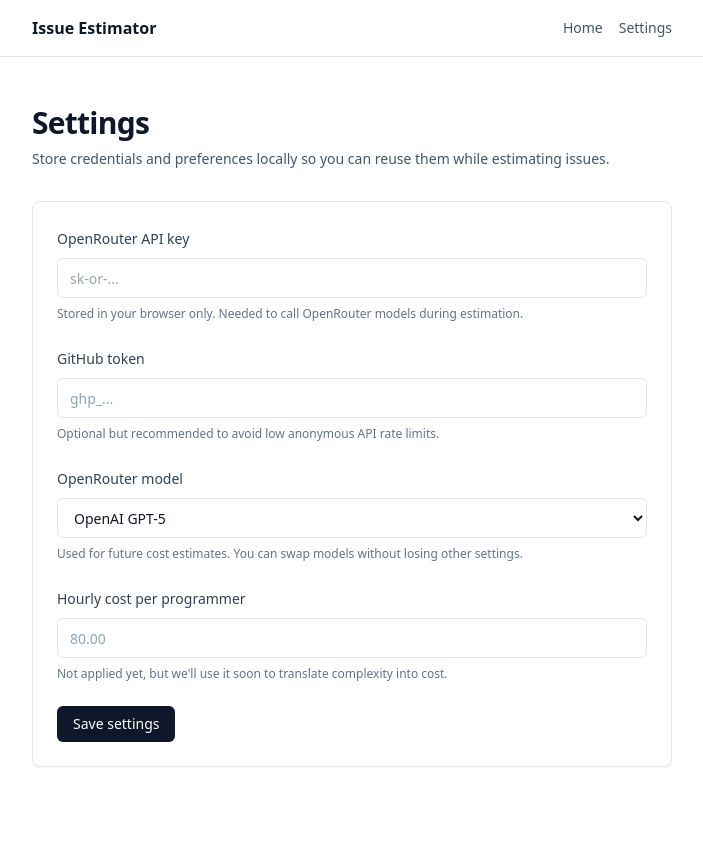
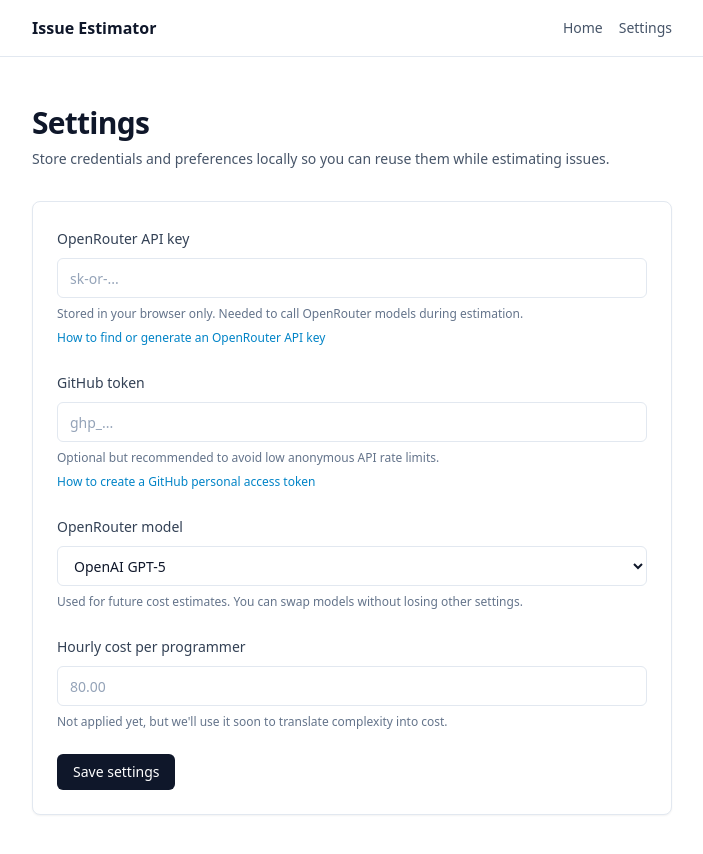
Before and after one commit to Shandelier/ns-issue-tracker, a Next.js app: page /settings in a window 1280 px wide. Shown: the top 854 px of the page, without its empty margins (288-991 px from the left). Before the commit the page ends 815 px from the top, so only its background shows below. Built offline with nearby package versions, Linux system fonts and the light colour scheme.

Commit message:
how to add your own api keys

```diff
--- a/src/app/settings/page.tsx
+++ b/src/app/settings/page.tsx
@@ -6,6 +6,8 @@ import { Input } from "@/components/ui/input";
 import { Select } from "@/components/ui/select";
 import {
   DEFAULT_SETTINGS,
+  GITHUB_TOKEN_DOC_URL,
+  OPENROUTER_KEY_DOC_URL,
   OPENROUTER_MODEL_OPTIONS,
   type IssueEstimatorSettings,
   loadSettingsFromStorage,
@@ -96,6 +98,16 @@ export default function SettingsPage() {
             <p className="text-xs text-slate-500">
               Stored in your browser only. Needed to call OpenRouter models during estimation.
             </p>
+            <p className="text-xs text-slate-500">
+              <a
+                href={OPENROUTER_KEY_DOC_URL}
+                target="_blank"
+                rel="noreferrer"
+                className="text-sky-600 underline-offset-2 hover:underline"
+              >
+                How to find or generate an OpenRouter API key
+              </a>
+            </p>
           </div>
 
           <div className="space-y-2">
@@ -112,6 +124,16 @@ export default function SettingsPage() {
             />
             <p className="text-xs text-slate-500">
               Optional but recommended to avoid low anonymous API rate limits.
+            </p>
+            <p className="text-xs text-slate-500">
+              <a
+                href={GITHUB_TOKEN_DOC_URL}
+                target="_blank"
+                rel="noreferrer"
+                className="text-sky-600 underline-offset-2 hover:underline"
+              >
+                How to create a GitHub personal access token
+              </a>
             </p>
           </div>
 
--- a/src/lib/settings.ts
+++ b/src/lib/settings.ts
@@ -5,6 +5,9 @@ export const OPENROUTER_MODEL_OPTIONS = [
   { value: "x-ai/grok-code-fast-1", label: "xAI Grok Code Fast 1" },
   { value: "anthropic/claude-sonnet-4.5", label: "Anthropic Claude Sonnet 4.5" },
 ] as const;
+
+export const OPENROUTER_KEY_DOC_URL = "https://openrouter.ai/settings/keys";
+export const GITHUB_TOKEN_DOC_URL = "https://github.com/settings/tokens";
 
 export type OpenRouterModel = (typeof OPENROUTER_MODEL_OPTIONS)[number]["value"];
 
```
